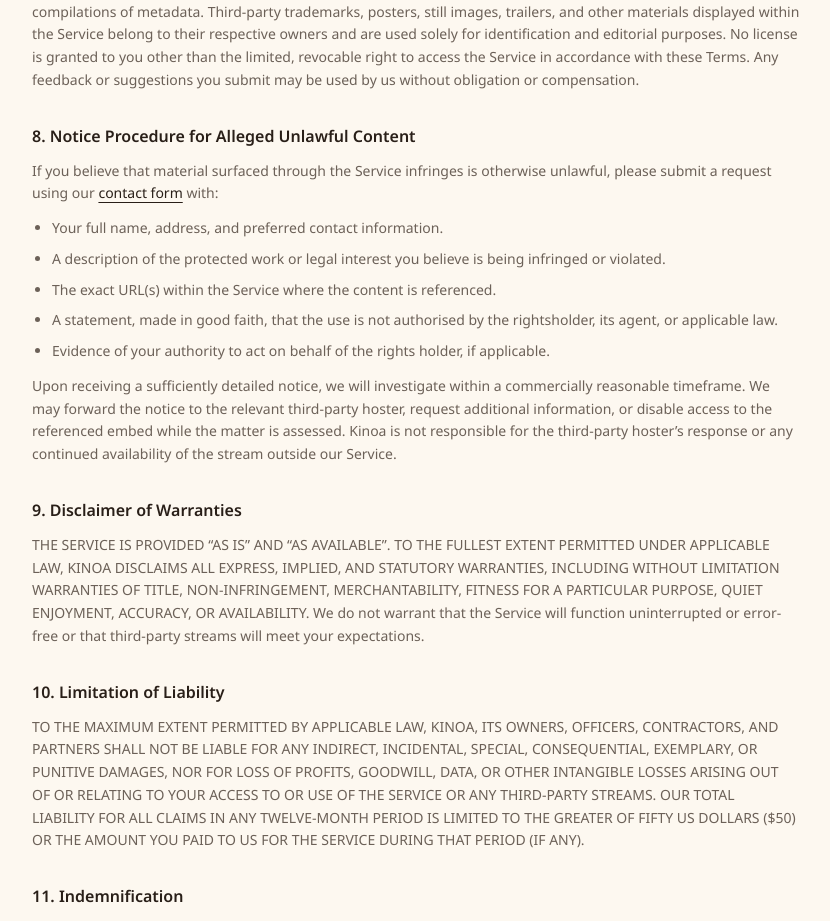
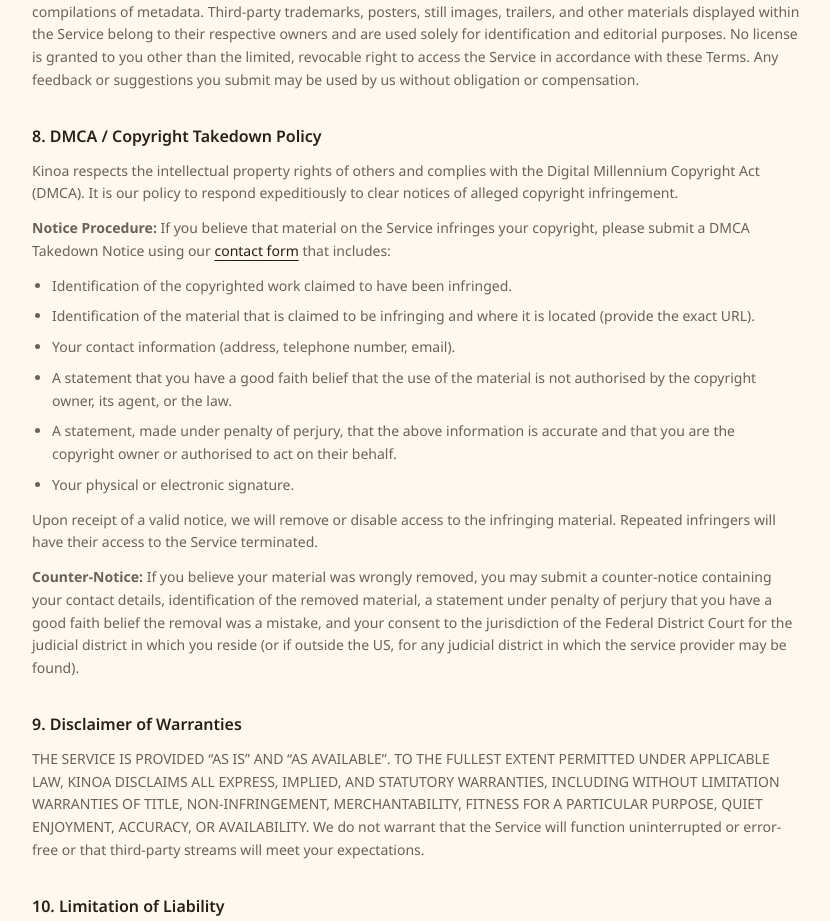
Before and after one commit to lyfe691/kinoa, a Next.js app: page /terms in a window 1280 px wide. Shown: the part 2001-2922 px from the top of the page, without its empty margins (224-1054 px from the left). Built offline with nearby package versions, Linux system fonts and the light colour scheme; no server answers.

Commit message:
feat(legal): update DMCA / Copyright Takedown Policy

```diff
--- a/app/(legal)/terms/page.tsx
+++ b/app/(legal)/terms/page.tsx
@@ -197,44 +197,62 @@
 
       <section className="space-y-3 text-sm leading-relaxed text-muted-foreground">
         <h2 className="text-base font-semibold text-foreground">
-          8. Notice Procedure for Alleged Unlawful Content
+          8. DMCA / Copyright Takedown Policy
         </h2>
         <p>
-          If you believe that material surfaced through the Service infringes
-          is otherwise unlawful, please submit a request using our{" "}
+          Kinoa respects the intellectual property rights of others and complies
+          with the Digital Millennium Copyright Act (DMCA). It is our policy to
+          respond expeditiously to clear notices of alleged copyright
+          infringement.
+        </p>
+        <p>
+          <strong>Notice Procedure:</strong> If you believe that material on the
+          Service infringes your copyright, please submit a DMCA Takedown Notice
+          using our{" "}
           <Link
             href="/contact"
             className="text-foreground underline underline-offset-4"
           >
             contact form
           </Link>{" "}
-          with:
+          that includes:
         </p>
         <ul className="list-disc space-y-2 pl-5">
-          <li>Your full name, address, and preferred contact information.</li>
           <li>
-            A description of the protected work or legal interest you believe is
-            being infringed or violated.
+            Identification of the copyrighted work claimed to have been
+            infringed.
           </li>
           <li>
-            The exact URL(s) within the Service where the content is referenced.
+            Identification of the material that is claimed to be infringing and
+            where it is located (provide the exact URL).
+          </li>
+          <li>Your contact information (address, telephone number, email).</li>
+          <li>
+            A statement that you have a good faith belief that the use of the
+            material is not authorised by the copyright owner, its agent, or the
+            law.
           </li>
           <li>
-            A statement, made in good faith, that the use is not authorised by
-            the rightsholder, its agent, or applicable law.
+            A statement, made under penalty of perjury, that the above
+            information is accurate and that you are the copyright owner or
+            authorised to act on their behalf.
           </li>
-          <li>
-            Evidence of your authority to act on behalf of the rights holder, if
-            applicable.
-          </li>
+          <li>Your physical or electronic signature.</li>
         </ul>
         <p>
-          Upon receiving a sufficiently detailed notice, we will investigate
-          within a commercially reasonable timeframe. We may forward the notice
-          to the relevant third-party hoster, request additional information, or
-          disable access to the referenced embed while the matter is assessed.
-          Kinoa is not responsible for the third-party hoster’s response or any
-          continued availability of the stream outside our Service.
+          Upon receipt of a valid notice, we will remove or disable access to
+          the infringing material. Repeated infringers will have their access to
+          the Service terminated.
+        </p>
+        <p>
+          <strong>Counter-Notice:</strong> If you believe your material was
+          wrongly removed, you may submit a counter-notice containing your
+          contact details, identification of the removed material, a statement
+          under penalty of perjury that you have a good faith belief the
+          removal was a mistake, and your consent to the jurisdiction of the
+          Federal District Court for the judicial district in which you reside
+          (or if outside the US, for any judicial district in which the service
+          provider may be found).
         </p>
       </section>
 
```
